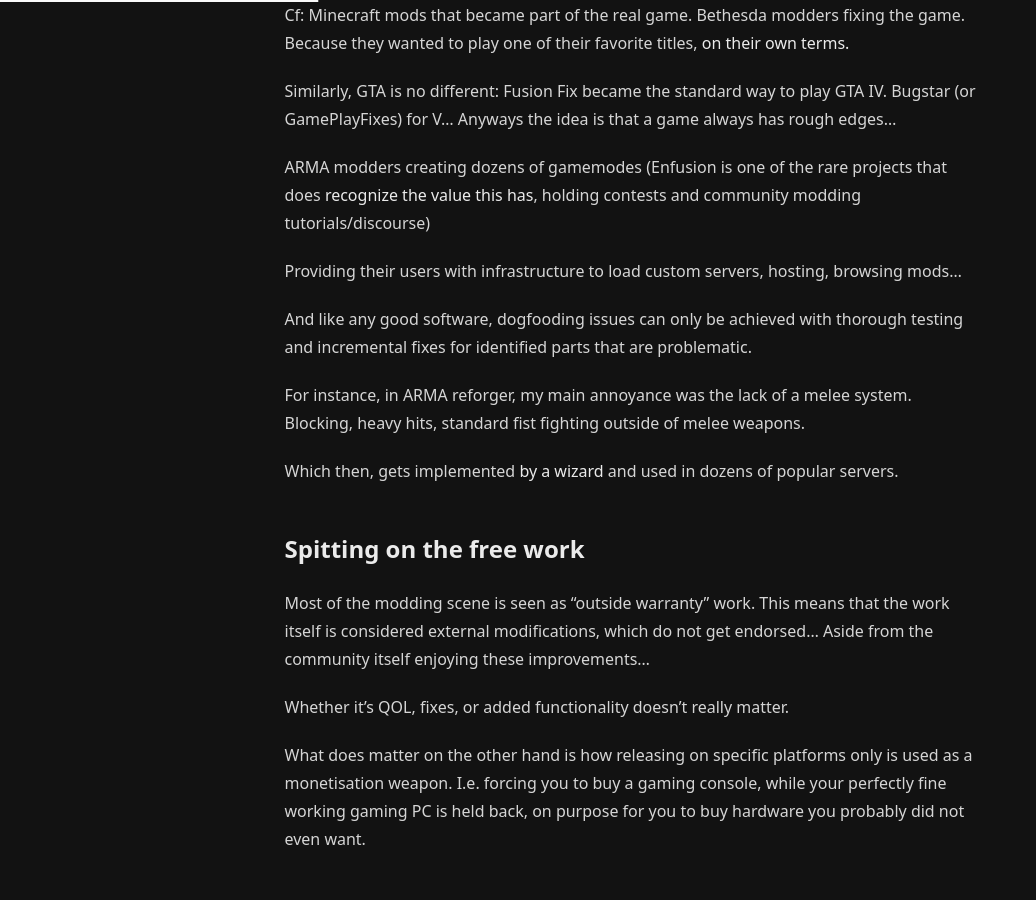
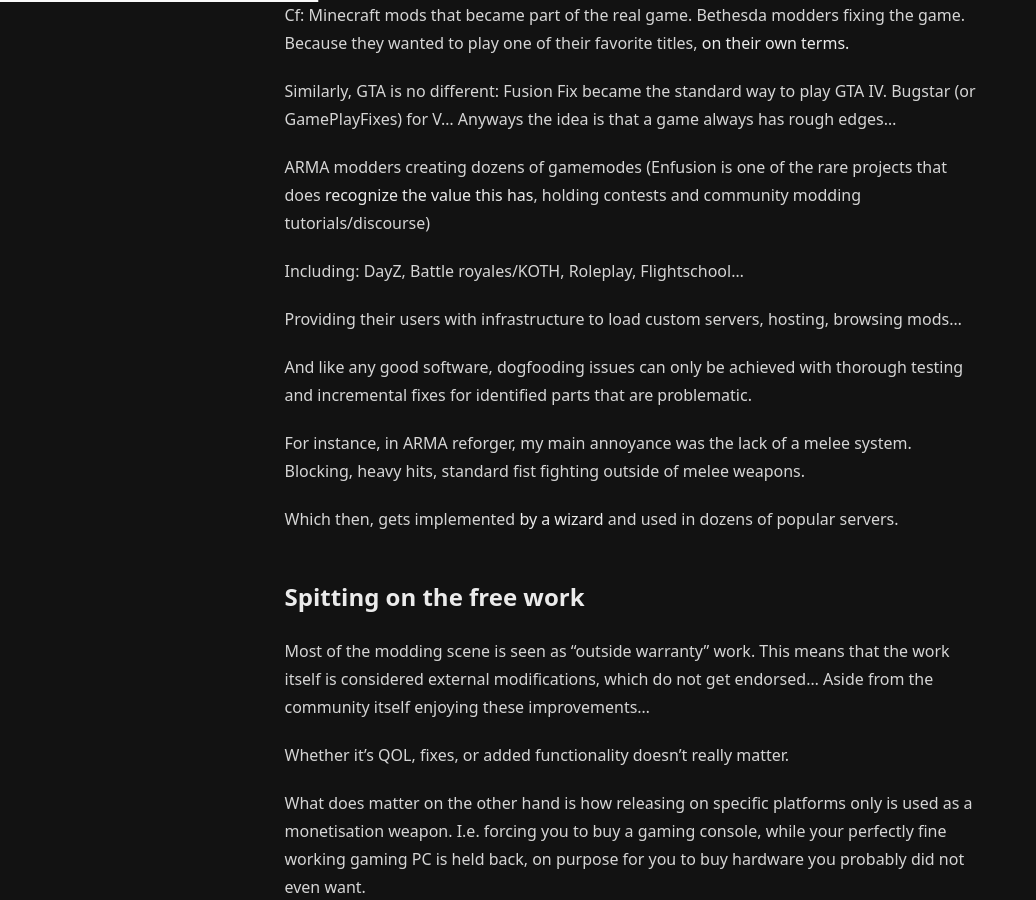
Before and after one commit to h8d13/dontreadthedocs, a Jekyll site: the page built from _notes/modding-wizards.md, in a window 1280 px wide and 900 px high, scrolled down 600 px. Shown: the whole window, without its empty margins (0-1036 px from the left). Built offline with Jekyll 4.4.1, drawn with Linux system fonts in a browser that asks for light colours.

Commit message:
misc
Signed-off-by: h8d13 <hadean-eon-dev@proton.me>

```diff
--- a/_notes/modding-wizards.md
+++ b/_notes/modding-wizards.md
@@ -17,6 +17,8 @@ Bugstar (or GamePlayFixes) for V... Anyways the idea is that a game always has r
 
 ARMA modders creating dozens of gamemodes (Enfusion is one of the rare projects that does
 **recognize the value this has**, holding contests and community modding tutorials/discourse)
+
+Including: DayZ, Battle royales/KOTH, Roleplay, Flightschool...
 
 Providing their users with infrastructure to load custom servers, hosting, browsing mods...
 
```
